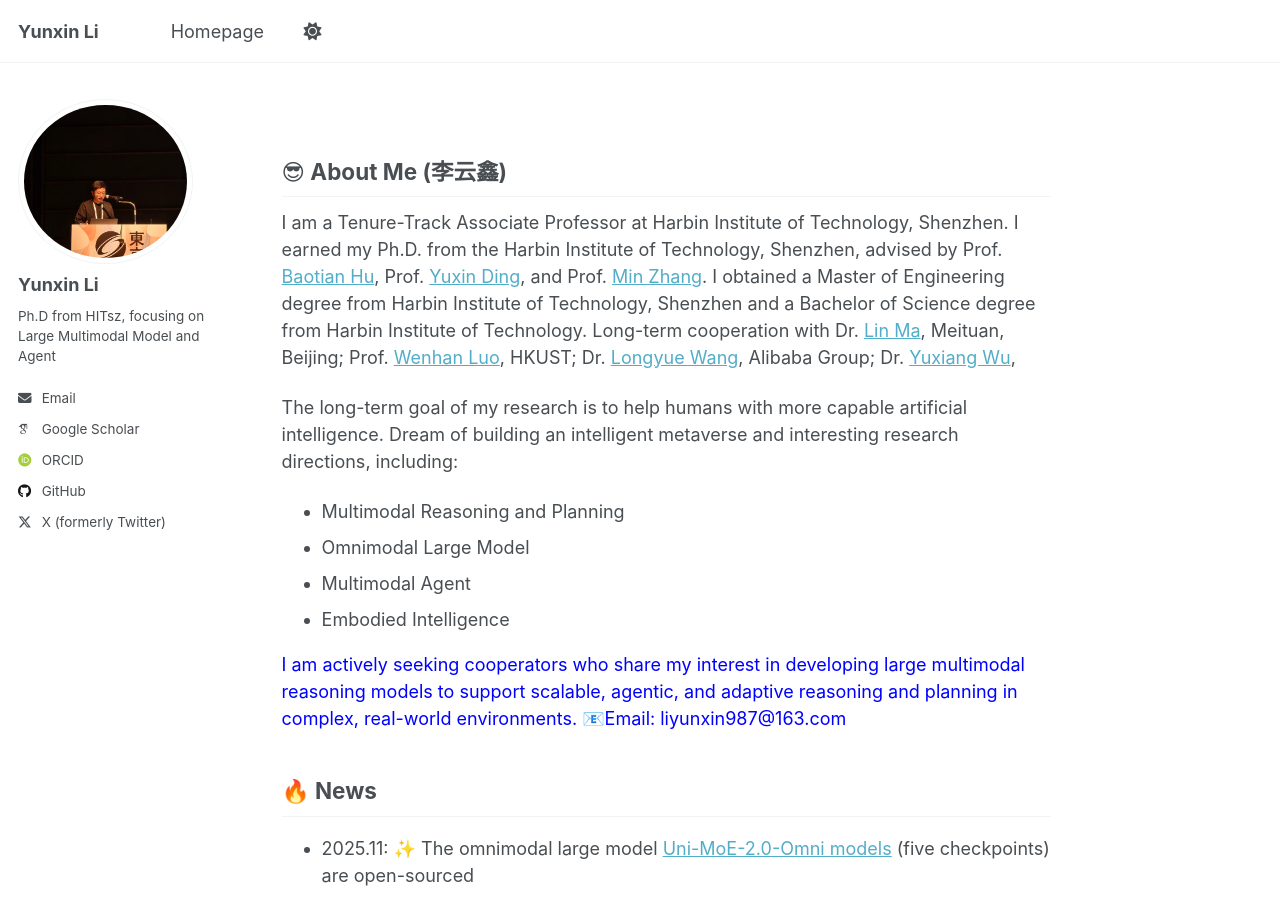
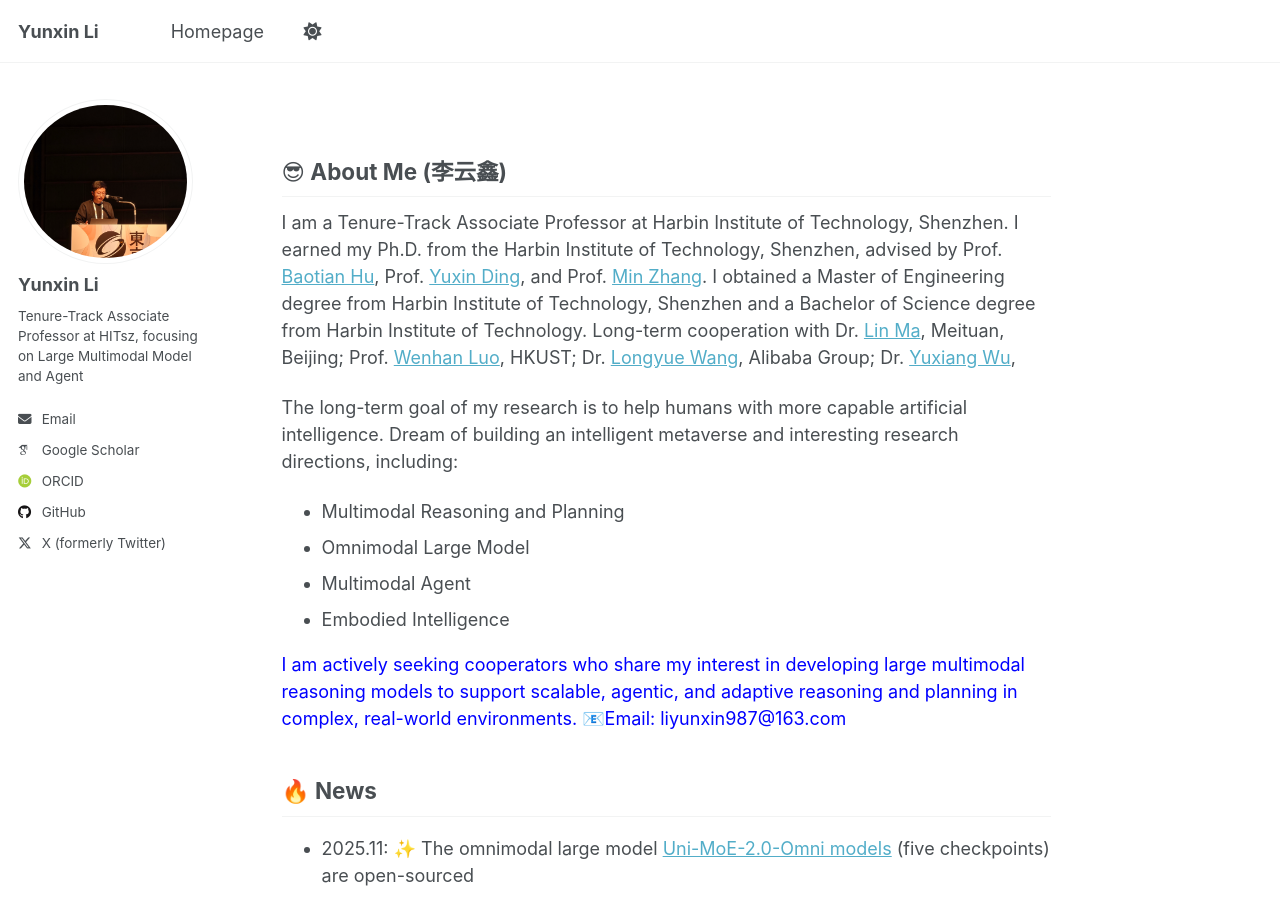
Before and after one commit to YunxinLi/yunxinli.github.io, a Jekyll site: the page built from _pages/about.md, in a window 1280 px wide and 900 px high. Built offline with Jekyll 4.4.1, drawn with Linux system fonts in a browser that asks for light colours; some web fonts are replaced; a script that is not in the unit is left out.

Commit message:
Update _config.yml

```diff
--- a/_config.yml
+++ b/_config.yml
@@ -26,7 +26,7 @@ author:
   avatar           : "image_lyx_3.jpg"
   name             : "Yunxin Li"
   pronouns         : # example: "she/her"
-  bio              : "Ph.D from HITsz, focusing on Large Multimodal Model and Agent"
+  bio              : "Tenure-Track Associate Professor at HITsz, focusing on Large Multimodal Model and Agent"
   location         : # "Earth"
   employer         : # "Red Brick University"
   uri              : # URL
```
